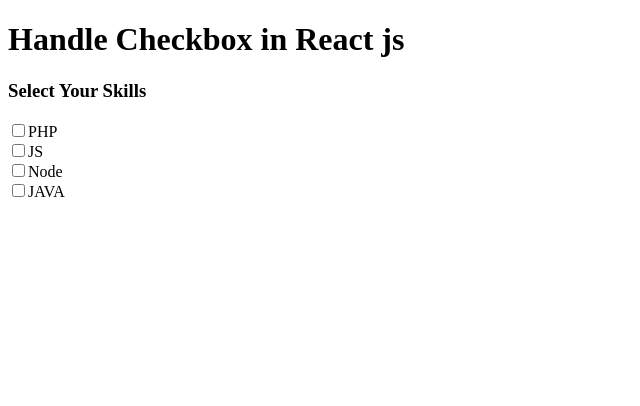
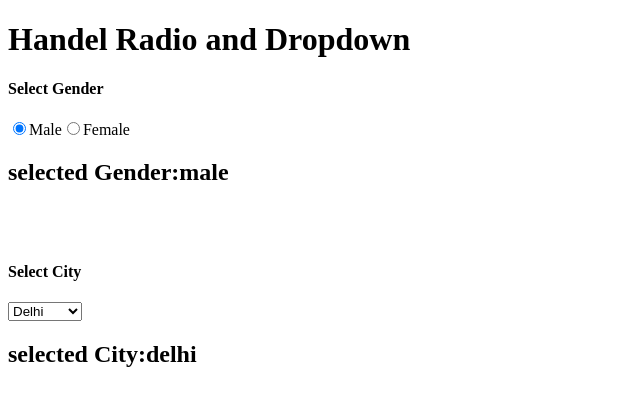
Before and after one commit to mukesh-raika/React, a React (Vite) app: page / in a window 1280 px wide. Shown: the top 406 px of the page, without its empty margins (0-640 px from the left). Built offline with nearby package versions, Linux system fonts and the light colour scheme.

Commit message:
Handle Radio and Dropdown

```diff
--- a/src/App.jsx
+++ b/src/App.jsx
@@ -1,12 +1,31 @@
-import Checkbox from "./Checkbox ";
 
-function App(){
-     return(
-        <div>
-          <h1>Handle Checkbox in React js </h1>
-          <Checkbox />
-        </div>
-     )
+import { useState } from "react";
+function App() {
+
+  const [gender,setGender]=useState('male');
+  const [city,setCity]=useState('delhi');
+  return(
+    <div>
+      <h1>Handel Radio and Dropdown</h1>
+      <h4>Select Gender</h4>
+      <input type="radio" onChange={(event)=>setGender(event.target.value)} name="gender" value={"male"}  checked={gender=='male'} id="male" />
+      <label htmlFor="male">Male</label>
+      <input type="radio" onChange={(event)=>setGender(event.target.value)} name="gender" value={"female"} checked={gender=='female'} id="female" />
+       <label htmlFor="female">Female</label>
+       <h2>selected Gender:{gender}</h2>
+       <br />
+       <br />
+       <h4>Select City</h4>
+       <select onChange={(event)=>setCity(event.target.value)} defaultValue={"delhi"}>
+        <option value="noida">Noida</option>
+        <option value="gurgaon">Gurgaon</option>
+         <option value="delhi">Delhi</option>
+       </select>
+       <h2>selected City:{city}</h2>
+
+
+    </div>
+  )
 }
 
 export default App;
```
